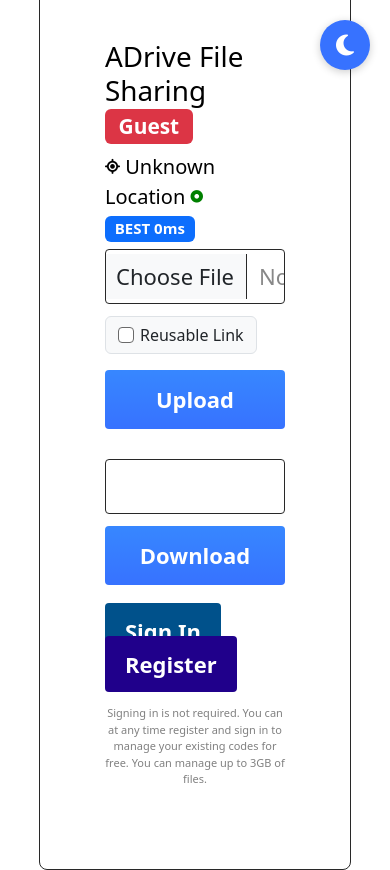
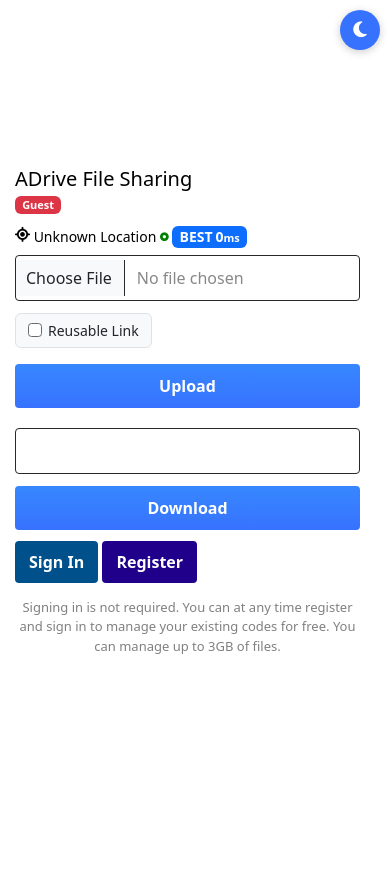
Before and after one commit to fybedev/adrive, a Flask app: page /upload in a window 390 px wide. After the commit the page ends 654 px from the top, so only its background shows below. Run offline with Flask 3, Linux system fonts and the light colour scheme; some libraries are stand-ins or nearby versions.

Commit message:
make pages mobile-friendly

```diff
--- a/static/styles.css
+++ b/static/styles.css
@@ -63,11 +63,68 @@ html {
     transition: border-color 0.3s ease;
 }
 
+@media screen and (max-width: 768px) {
+    .app {
+        width: 95%;
+        padding: 20px;
+        border-radius: 4px;
+    }
+}
+
+@media screen and (max-width: 480px) {
+    .app {
+        width: 100%;
+        padding: 15px;
+        border: none;
+        border-radius: 0;
+    }
+}
+
 .form-section {
     padding: 15px 0 0 15px;
     width: 100%;
     color: var(--text-color);
     flex-shrink: 0;
+}
+
+@media screen and (max-width: 768px) {
+    .form-section h1 {
+        font-size: 1.5rem;
+    }
+
+    .form-section h1 .badge {
+        font-size: 0.8rem;
+    }
+
+    .form-section p {
+        font-size: 13px !important;
+    }
+}
+
+@media screen and (max-width: 480px) {
+    .form-section {
+        padding: 10px 0 0 0;
+    }
+
+    .form-section h1 {
+        font-size: 1.25rem;
+        word-break: break-word;
+    }
+
+    .form-section h1 .badge {
+        font-size: 0.7rem;
+        display: block;
+        width: fit-content;
+        margin-top: 5px;
+    }
+
+    .form-section span {
+        font-size: 14px !important;
+    }
+
+    .form-section .badge {
+        font-size: 11px !important;
+    }
 }
 
 @media screen and (max-width: 1200px) {
@@ -131,6 +188,37 @@ button[type='button'],
     background-image: linear-gradient(to bottom, var(--blue-light), var(--blue));
     transition: box-shadow .2s ease;
     margin-bottom: 30px;
+}
+
+@media screen and (max-width: 768px) {
+    input[type='submit'],
+    button[type='button'],
+    .sign-in-button {
+        font-size: 18px;
+        padding: 12px 16px;
+        margin-bottom: 20px;
+    }
+
+    input[type='file'],
+    input[type='text'],
+    input[type='password'] {
+        font-size: 16px;
+    }
+}
+
+@media screen and (max-width: 480px) {
+    input[type='submit'],
+    button[type='button'],
+    .sign-in-button {
+        font-size: 16px;
+        padding: 10px 14px;
+        width: 100%;
+    }
+
+    .btn {
+        width: 100%;
+        font-size: 16px !important;
+    }
 }
 
 input[type='submit']:hover,
@@ -315,6 +476,16 @@ select.fancy-select::-ms-expand {
     z-index: 1000;
 }
 
+@media screen and (max-width: 480px) {
+    .theme-toggle {
+        top: 10px;
+        right: 10px;
+        width: 40px;
+        height: 40px;
+        font-size: 18px;
+    }
+}
+
 .theme-toggle:hover {
     box-shadow: 0 4px 12px rgba(0, 0, 0, 0.3);
     transform: scale(1.1);
@@ -322,6 +493,25 @@ select.fancy-select::-ms-expand {
 
 body.dark-mode .theme-toggle {
     box-shadow: 0 2px 8px rgba(255, 255, 255, 0.2);
+}
+
+/* Progress bar mobile styles */
+@media screen and (max-width: 768px) {
+    .progress {
+        height: 20px;
+        font-size: 12px;
+    }
+}
+
+@media screen and (max-width: 480px) {
+    .progress {
+        height: 18px;
+        font-size: 11px;
+    }
+
+    .input-group-text {
+        font-size: 14px !important;
+    }
 }
 
 .quota-block {
```
Also changed, not shown: other parts of static/styles.css (+91 -3 lines).
